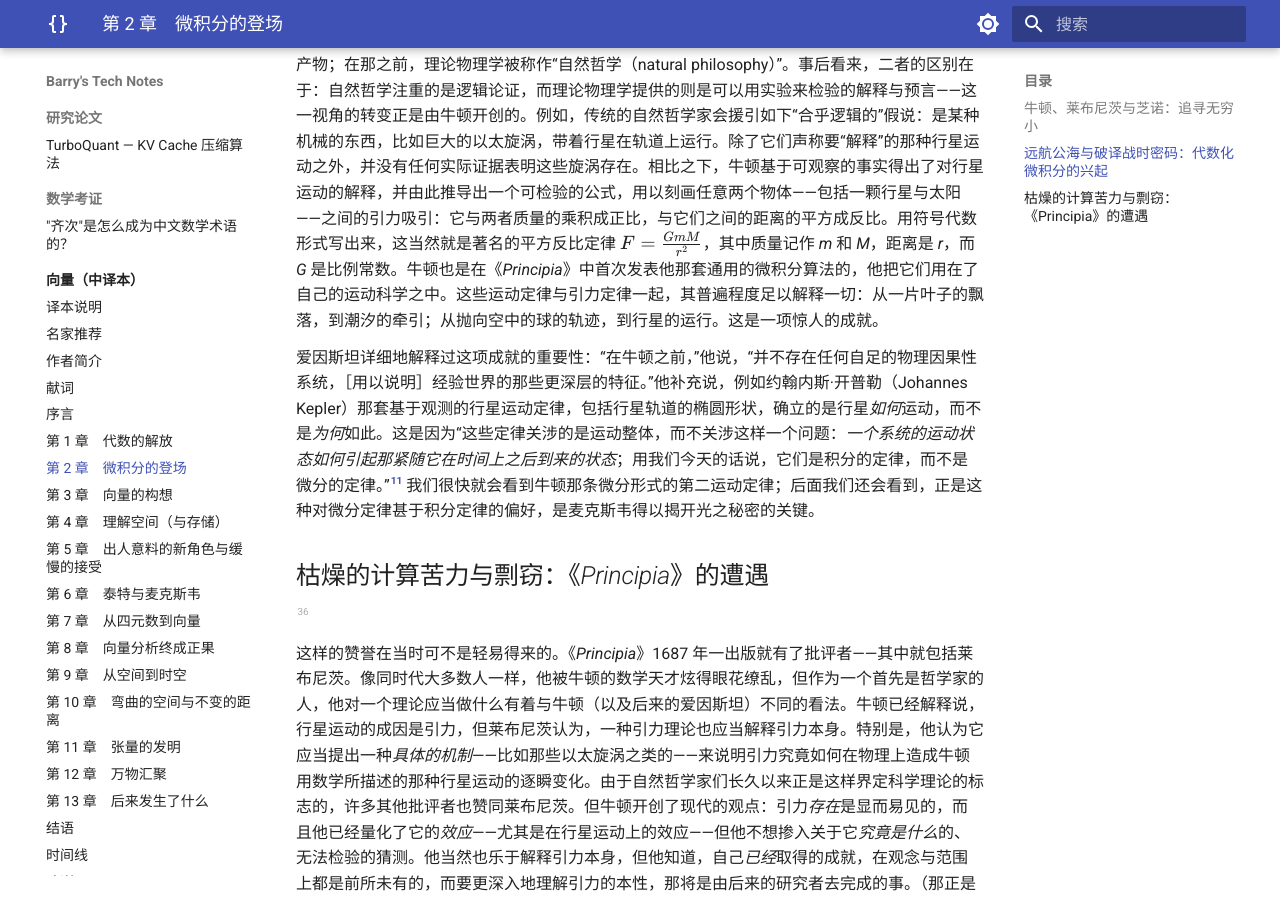
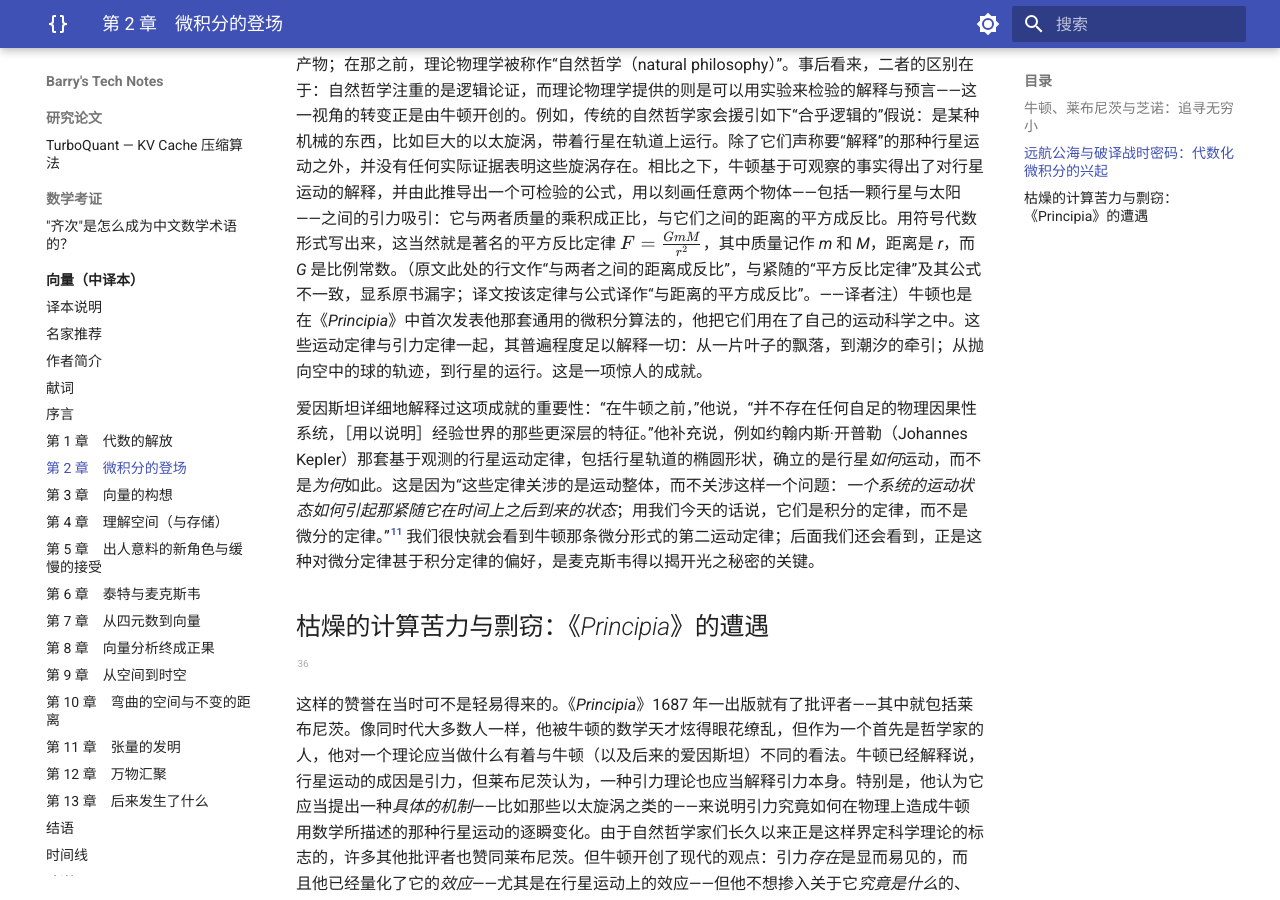
Before and after one commit to mypopydev/mypopydev.github.io, an MkDocs documentation site: the page built from docs/books/vector-zh/06-ch02-arrival-of-calculus.md, in a window 1280 px wide and 900 px high, scrolled down 9793 px. Built offline with MkDocs 1.6.1 and Material for MkDocs 9.7.7, drawn with Linux system fonts in a browser that asks for light colours.

Commit message:
chore(vector): 第2章补平方反比译者注；PDF 重建

```diff
--- a/docs/books/vector-zh/06-ch02-arrival-of-calculus.md
+++ b/docs/books/vector-zh/06-ch02-arrival-of-calculus.md
@@ -186,7 +186,7 @@ $$ds=\sqrt{\left(dx\right)^{2}+\left(dy\right)^{2}}=\sqrt{r^{2}\left(\cos\theta
 
 <span class="origpage" title="英文原版第 35 页">35</span>
 
-尽管有霍布斯和他那些几何学同道，十年之后，正是沃利斯这本书第一次把年轻的牛顿引上了通往微积分的道路。又过了二十年，牛顿写出了他那部壮丽的《*Principia*》，其完整的英文书名是《自然哲学的数学原理》（*Mathematical Principles of Natural Philosophy*）；和当时大多数欧洲学者一样，牛顿是用拉丁文写作的。我在这里该补充一句：“物理学家（physicist）”这个词是十九世纪的产物；在那之前，理论物理学被称作“自然哲学（natural philosophy）”。事后看来，二者的区别在于：自然哲学注重的是逻辑论证，而理论物理学提供的则是可以用实验来检验的解释与预言——这一视角的转变正是由牛顿开创的。例如，传统的自然哲学家会援引如下“合乎逻辑的”假说：是某种机械的东西，比如巨大的以太旋涡，带着行星在轨道上运行。除了它们声称要“解释”的那种行星运动之外，并没有任何实际证据表明这些旋涡存在。相比之下，牛顿基于可观察的事实得出了对行星运动的解释，并由此推导出一个可检验的公式，用以刻画任意两个物体——包括一颗行星与太阳——之间的引力吸引：它与两者质量的乘积成正比，与它们之间的距离的平方成反比。用符号代数形式写出来，这当然就是著名的平方反比定律 $F=\frac{GmM}{r^{2}}$，其中质量记作 *m* 和 *M*，距离是 *r*，而 *G* 是比例常数。牛顿也是在《*Principia*》中首次发表他那套通用的微积分算法的，他把它们用在了自己的运动科学之中。这些运动定律与引力定律一起，其普遍程度足以解释一切：从一片叶子的飘落，到潮汐的牵引；从抛向空中的球的轨迹，到行星的运行。这是一项惊人的成就。
+尽管有霍布斯和他那些几何学同道，十年之后，正是沃利斯这本书第一次把年轻的牛顿引上了通往微积分的道路。又过了二十年，牛顿写出了他那部壮丽的《*Principia*》，其完整的英文书名是《自然哲学的数学原理》（*Mathematical Principles of Natural Philosophy*）；和当时大多数欧洲学者一样，牛顿是用拉丁文写作的。我在这里该补充一句：“物理学家（physicist）”这个词是十九世纪的产物；在那之前，理论物理学被称作“自然哲学（natural philosophy）”。事后看来，二者的区别在于：自然哲学注重的是逻辑论证，而理论物理学提供的则是可以用实验来检验的解释与预言——这一视角的转变正是由牛顿开创的。例如，传统的自然哲学家会援引如下“合乎逻辑的”假说：是某种机械的东西，比如巨大的以太旋涡，带着行星在轨道上运行。除了它们声称要“解释”的那种行星运动之外，并没有任何实际证据表明这些旋涡存在。相比之下，牛顿基于可观察的事实得出了对行星运动的解释，并由此推导出一个可检验的公式，用以刻画任意两个物体——包括一颗行星与太阳——之间的引力吸引：它与两者质量的乘积成正比，与它们之间的距离的平方成反比。用符号代数形式写出来，这当然就是著名的平方反比定律 $F=\frac{GmM}{r^{2}}$，其中质量记作 *m* 和 *M*，距离是 *r*，而 *G* 是比例常数。（原文此处的行文作“与两者之间的距离成反比”，与紧随的“平方反比定律”及其公式不一致，显系原书漏字；译文按该定律与公式译作“与距离的平方成反比”。——译者注）牛顿也是在《*Principia*》中首次发表他那套通用的微积分算法的，他把它们用在了自己的运动科学之中。这些运动定律与引力定律一起，其普遍程度足以解释一切：从一片叶子的飘落，到潮汐的牵引；从抛向空中的球的轨迹，到行星的运行。这是一项惊人的成就。
 
 爱因斯坦详细地解释过这项成就的重要性：“在牛顿之前，”他说，“并不存在任何自足的物理因果性系统，［用以说明］经验世界的那些更深层的特征。”他补充说，例如约翰内斯·开普勒（Johannes Kepler）那套基于观测的行星运动定律，包括行星轨道的椭圆形状，确立的是行星*如何*运动，而不是*为何*如此。这是因为“这些定律关涉的是运动整体，而不关涉这样一个问题：*一个系统的运动状态如何引起那紧随它在时间上之后到来的状态*；用我们今天的话说，它们是积分的定律，而不是微分的定律。”[^ch02n11] 我们很快就会看到牛顿那条微分形式的第二运动定律；后面我们还会看到，正是这种对微分定律甚于积分定律的偏好，是麦克斯韦得以揭开光之秘密的关键。
 
```
Also changed, not shown: 1 other file.
